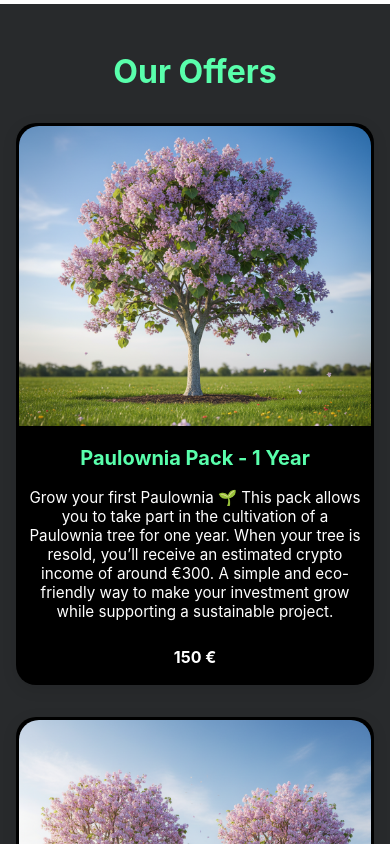
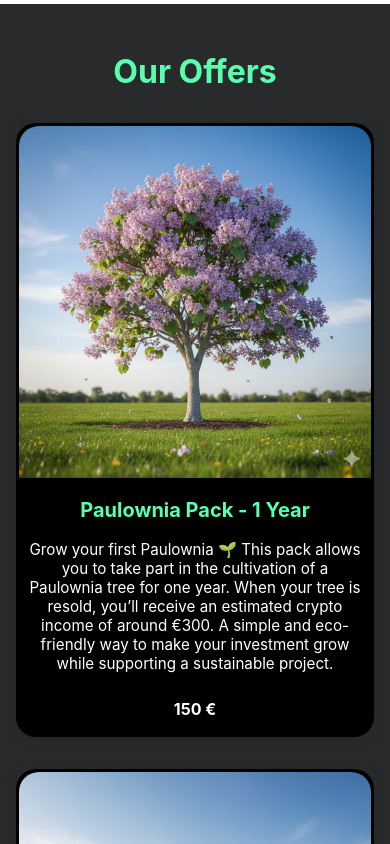
Before and after one commit to tchoifr/HydroMine, a Vue app: page / in a window 390 px wide. Shown: the part 840-1684 px from the top of the page. Built offline with nearby package versions, Linux system fonts and the light colour scheme; grey boxes are pictures that could not be loaded.

Commit message:
fix: Update card image height to auto for better responsiveness; adjust object-fit property

```diff
--- a/src/style.css
+++ b/src/style.css
@@ -172,7 +172,7 @@ body {
 }
 
 .card:hover { transform: translateY(-6px); box-shadow: 0 8px 25px rgba(0,0,0,0.15); }
-.card img { width: 100%; height: 300px; object-fit: cover; margin-bottom: 1rem; border-radius: 20px 20px 0px 0px; }
+.card img { width: 100%; height: auto; object-fit: contain; margin-bottom: 1rem; border-radius: 20px 20px 0px 0px; }
 .card h3 { color: #59ffac; font-size: 1.3rem; margin-bottom: 0.5rem; }
 .card .description { font-size: 0.95rem; color: white; margin-bottom: 1rem; padding: 10px; }
 .card .price { font-weight: bold; color: white; }
```
